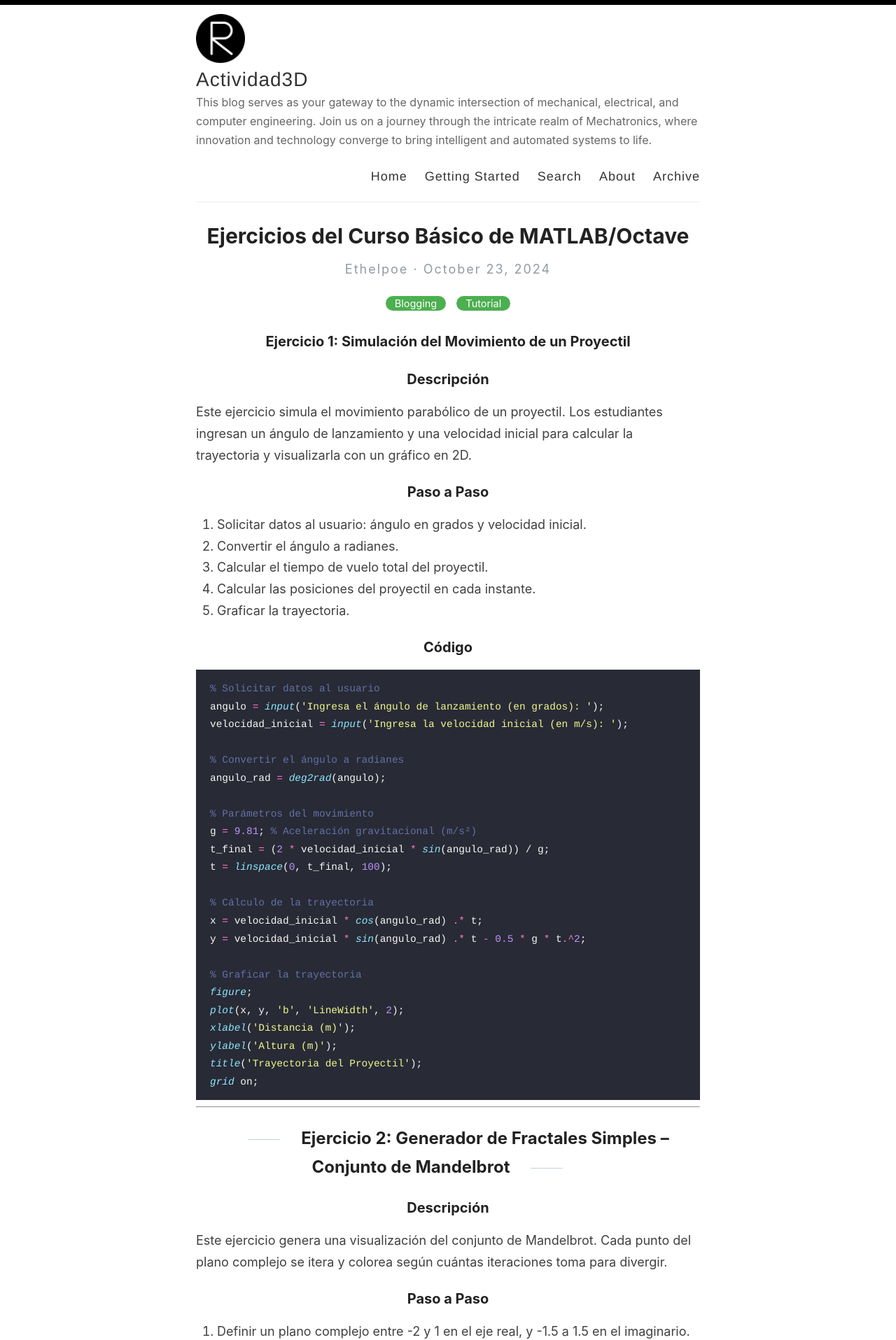
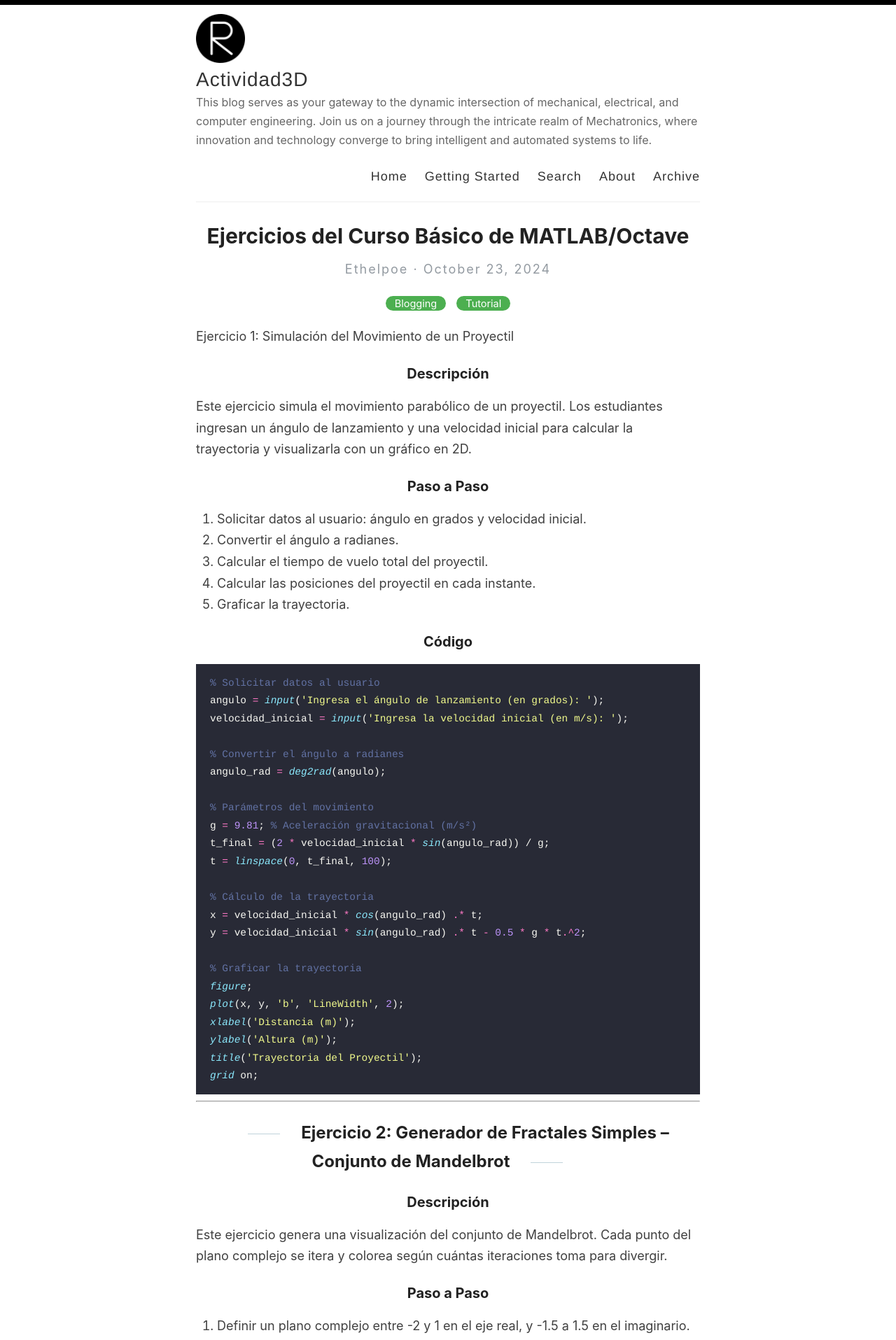
Before and after one commit to ethelpoe/ethelpoe.github.io, a Jekyll site: the page built from _posts/2024-10-24-matlab_octave_Ejercicios.md, in a window 1280 px wide. Shown: the top 1915 px of the page at 70% size. Built offline with Jekyll 4.4.1, drawn with Linux system fonts in a browser that asks for light colours; our own code applies the rules of GitHub Pages for plain Markdown files.

```diff
--- a/_posts/2024-10-24-matlab_octave_Ejercicios.md
+++ b/_posts/2024-10-24-matlab_octave_Ejercicios.md
@@ -12,7 +12,7 @@ tags:
 pin: false
 ---
 
-### Ejercicio 1: Simulación del Movimiento de un Proyectil
+Ejercicio 1: Simulación del Movimiento de un Proyectil
 
 ### **Descripción**
 Este ejercicio simula el movimiento parabólico de un proyectil. Los estudiantes ingresan un ángulo de lanzamiento y una velocidad inicial para calcular la trayectoria y visualizarla con un gráfico en 2D.
```
